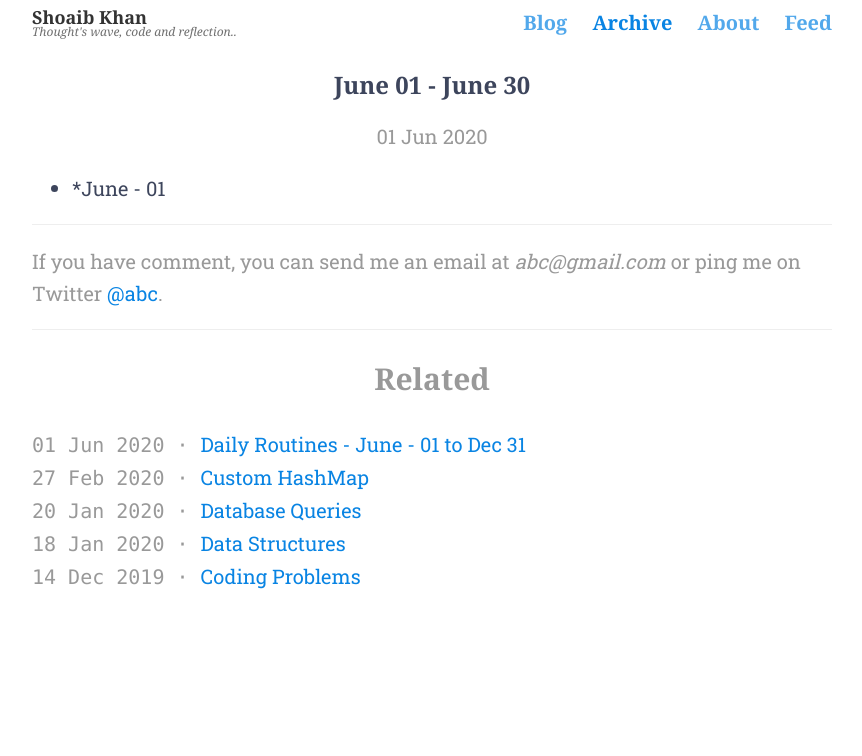
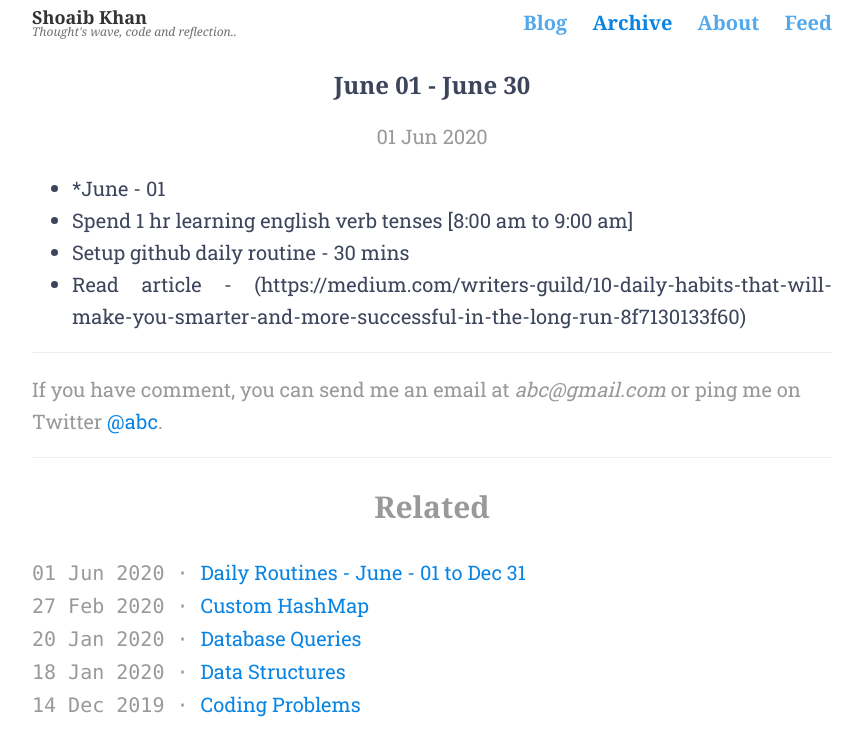
Before and after one commit to shoaibk-dev/shoaibk-dev.github.io, a Jekyll site: the page built from _posts/2020-06-01-June-01.md, in a window 1280 px wide. Shown: the top 756 px of the page, without its empty margins (208-1070 px from the left). Built offline with Jekyll 4.4.1, drawn with Linux system fonts in a browser that asks for light colours; nearby versions of some CDN libraries; library files that are not in the unit come from our copies.

Commit message:
Update 2020-06-01-June-01.md

```diff
--- a/_posts/2020-06-01-June-01.md
+++ b/_posts/2020-06-01-June-01.md
@@ -4,3 +4,6 @@ title: June 01 - June 30
 ---
 
 * *June - 01
+ - Spend 1 hr learning english verb tenses [8:00 am to 9:00 am]
+ - Setup github daily routine - 30 mins
+ - Read article - (https://medium.com/writers-guild/10-daily-habits-that-will-make-you-smarter-and-more-successful-in-the-long-run-8f7130133f60)
```
